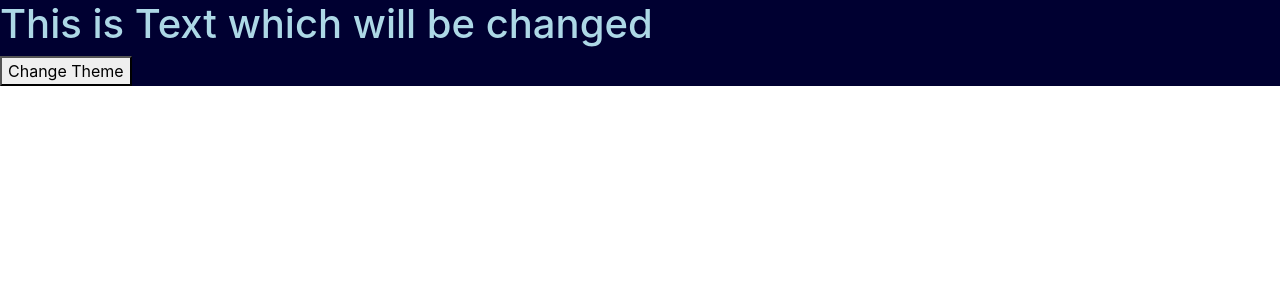
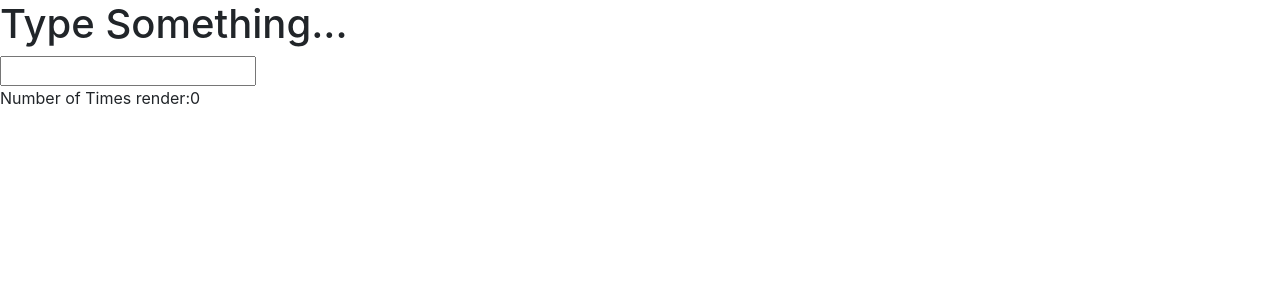
Before and after one commit to DharmikVaja/myreactapp, a React (Create React App) app: page / in a window 1280 px wide. Shown: the top 300 px of the page. Built offline with nearby package versions, Linux system fonts and the light colour scheme.

Commit message:
learn useRef with number of renders example

```diff
--- a/src/App.js
+++ b/src/App.js
@@ -1,21 +1,21 @@
 import "./App.css";
-import React, { useEffect, useState } from "react";
+import React, { useEffect, useState, useRef, createContext } from "react";
 // import "./component/form.css";
 // import Form from "./component/Form";
 // import Navbar from "./Navbar.js";
 // import ClearUp from "./component/ClearUp";
-import { createContext } from "react";
 // import CompA from "./component/useContext.js/CompA";
-import ThemeComp from "./component/Themess/ThemeComp";
-
-export const userContext = createContext();
+// import ThemeComp from "./component/Themess/ThemeComp";
+// import CompC from "./component/useContext.js/CompC";
+// export const UserContext = createContext();
+// export const FirstName = createContext();
+// export const LastName = createContext();
+import Ref from "./component/useRef/Ref";
 
 function App() {
   return (
     <>
-      <userContext.Provider>
-        <ThemeComp />
-      </userContext.Provider>
+      <Ref />
     </>
   );
 }
--- a/src/component/Themess/theme.css
+++ b/src/component/Themess/theme.css
@@ -1,7 +1,6 @@
-
 .dark-theme {
   background-color: rgb(0, 0, 49);
-  color: lightblue;
+  color: rgb(174, 214, 228);
 }
 .light-theme {
   background-color: rgb(198, 183, 183);
--- a/src/component/useContext.js/CompA.js
+++ b/src/component/useContext.js/CompA.js
@@ -4,7 +4,7 @@ import CompB from "./CompB";
 const CompA = () => {
   return (
     <div>
-      <h1>This is CompA</h1>
+      {/* <h1>This is CompA</h1> */}
       <CompB />
     </div>
   );
--- /dev/null
+++ b/src/component/useRef/Ref.js
@@ -0,0 +1,29 @@
+import React, { useState, useRef, useEffect } from "react";
+
+const Ref = () => {
+  const [myData, setMyData] = useState("");
+  //   const [count, setCount] = useState("");
+  const renderTime = useRef(0);
+  console.log(renderTime.current);
+
+  useEffect(() => {
+    renderTime.current = renderTime.current + 1;
+  });
+
+  return (
+    <div>
+      <h1> Type Something... </h1>
+      <input
+        type="text"
+        ref={Number}
+        value={myData}
+        onChange={(e) => setMyData(e.target.value)}
+      />
+      <p>Number of Times render:{renderTime.current}</p>
+
+
+    </div>
+  );
+};
+
+export default Ref;
```
Also changed, not shown: src/component/useContext.js/CompB.js (+4 -4 lines), src/component/useContext.js/CompC.js (+15 -0 lines), 1 other file (tests, documents, lock files or other folders).
